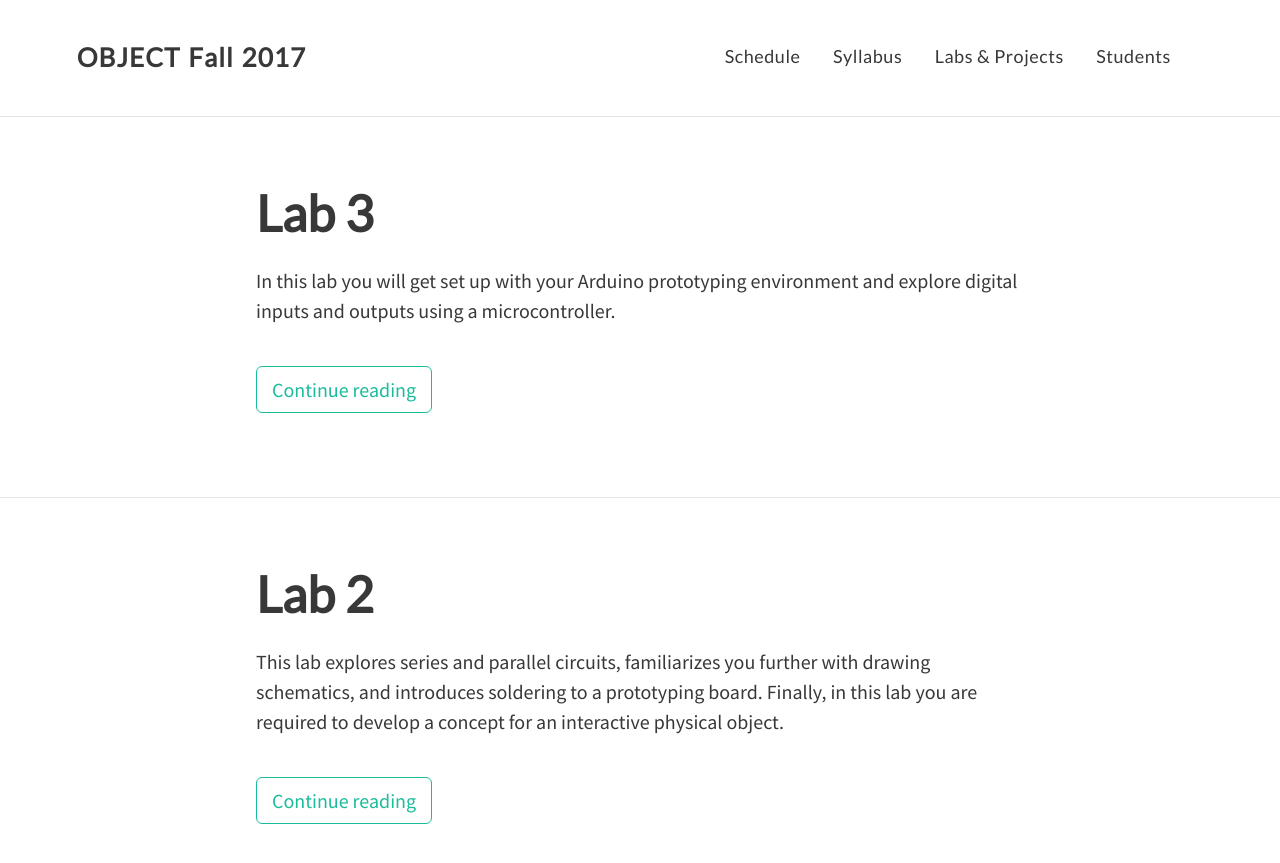
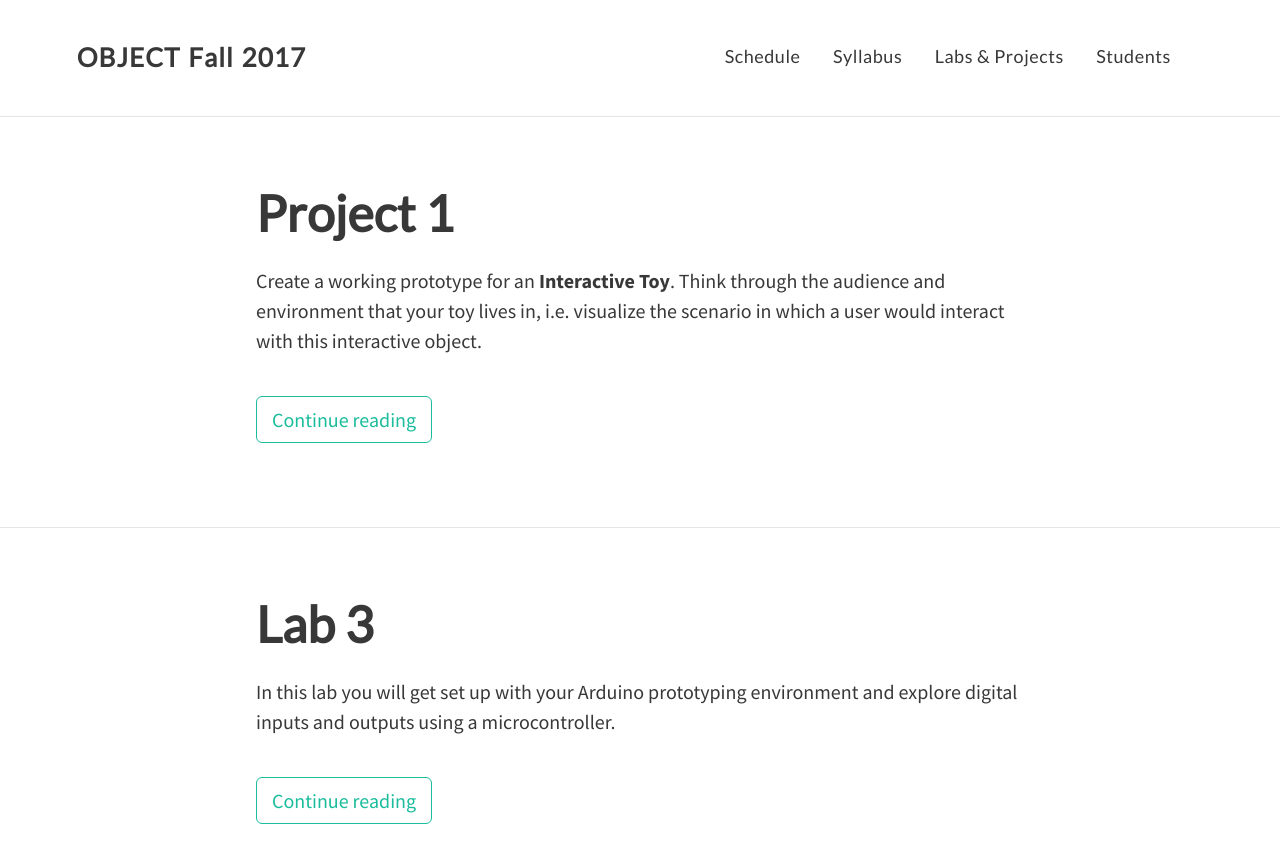
Before and after one commit to coloringchaos/object-f17, a Jekyll site: the page built from index.html, in a window 1280 px wide and 900 px high. Shown: the top 863 px of the window. Built offline with Jekyll 4.4.1, drawn with Linux system fonts in a browser that asks for light colours; nearby versions of some CDN libraries; the list of posts is cut into pages by our own code; part of the change alters nothing that is shown.

Commit message:
project 1

```diff
--- /dev/null
+++ b/_posts/2017-9-14-project1.md
@@ -0,0 +1,56 @@
+---
+layout: post
+title: Project 1
+permalink: /project-1/
+---
+
+Create a working prototype for an **Interactive Toy**. Think through the audience and environment that your toy lives in, i.e. visualize the scenario in which a user would interact with this interactive object.
+
+Throughout the design and production process, be thoughtful in crafting an object and experience that is intentional. What is the purpose of your toy? Is it for learning? For building connection? Or simply for entertainment? Who is this toy intended for? Be sure to clarify the audience or user of your object, and carefully think through the relationship between this user and the toy. Choose inputs and outputs that are most appropriate for your concept.
+
+
+<br>
+**Checkpoints:**
+
+- Tuesday, September 19th - project proposal due in class
+- Thursday, October 5th - first iteration due / show a working-prototype in class
+- **Thursday, October 19th** - in class demo / presentation of your working project
+- Sunday, October 22nd by end-of-day - final documentation due on your blog
+
+<br>
+**Proposal Requirements:**
+
+<span class="highlight">Due September 19th in class</span>
+
+- A detailed description of what you intend to build both from a technical and conceptual perspective - *what* is this toy and *how* will you build it. What is the purpose of this toy? Who is the user?
+- A parts list - this includes things you need to buy AND parts that you already have
+- A drawing or interaction diagram of the project
+
+<br>
+**Prototype Requirements:**
+
+<span class="highlight">Due October 5th in class</span>
+
+- Demonstrate functional inputs / outputs
+- Demonstration of the final enclosure - made from cardboard, fabric, tape, etc..
+- By this point your project should be more than 50% complete
+
+<br>
+**Your final blog documentation must include:**
+
+<span class="highlight">Due Sunday October 22nd on your blog</span>
+
++ a formal description / summary of the project (~500 words)
++ high-quality photos of the finished object
++ video of your working project
++ schematic drawing of your circuit (created in Fritzing or EagleCAD)
++ the code for your project (posted via gist or with a link to github)
+
+<br>
+**Project Evaluation Criteria: 20% each** <br>
+Concept, Hardware, Software, Enclosure, Presentation/Documentation <br>
+
+You are expected to document your work thoroughly on your blog as you go - your grade for this project will largely be based on your in-class demonstration and on the documentation you publish to your blog. Include details of all phases of the project. Include a project summary as well, explaining what the system you built is, what it does, and what purpose it’s intended to serve. Your summary should introduce the project as if the reader has never heard of the project before.
+
+<br>
+**Project 1 is worth 125pts**
--- a/schedule.md
+++ b/schedule.md
@@ -122,8 +122,8 @@ feature-img: "img/bg1.jpg"
 
 <br>
 
-**Thursday, October 5th**<br>Simple Mechanisms
-
+**Thursday, October 5th**<br>Simple Mechanisms,
+<br>**Due:** <span class="highlight">[Project 1 Prototype]()</span>
 
 <hr>
 
```
